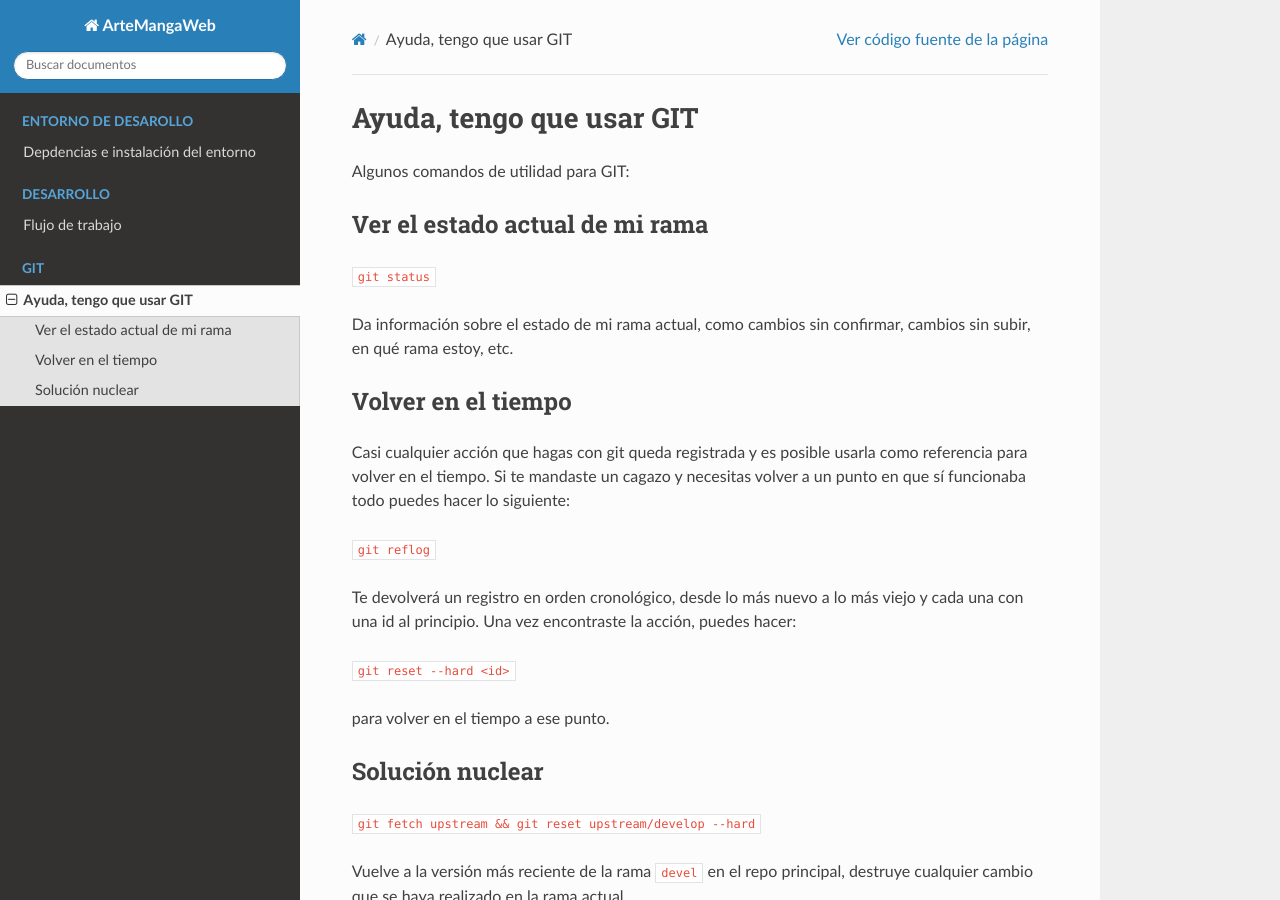
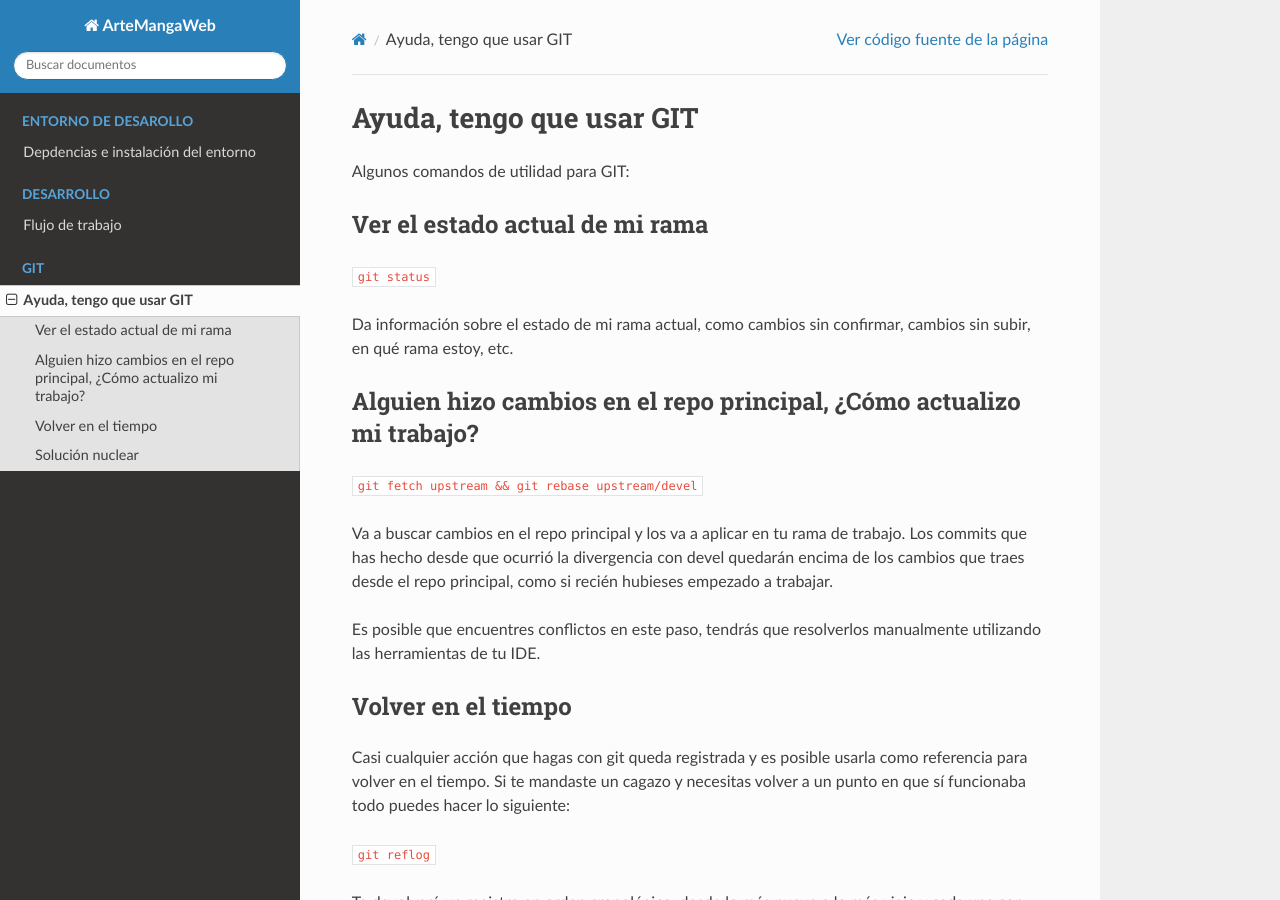
Before and after one commit to kanroot/artemanga, a Sphinx documentation site: the page built from docs/source/git/ayuda.md, in a window 1280 px wide and 900 px high. Built offline with Sphinx 7.4.7 and the Read the Docs theme 2.0.0, drawn with Linux system fonts in a browser that asks for light colours.

Commit message:
docs: agrega guía para actualizar local con cambios del repo principal (#46)

```diff
--- a/docs/source/git/ayuda.md
+++ b/docs/source/git/ayuda.md
@@ -7,6 +7,17 @@ Algunos comandos de utilidad para GIT:
 ``git status``
 
 Da información sobre el estado de mi rama actual, como cambios sin confirmar, cambios sin subir, en qué rama estoy, etc.
+
+## Alguien hizo cambios en el repo principal, ¿Cómo actualizo mi trabajo?
+
+``git fetch upstream && git rebase upstream/devel``
+
+Va a buscar cambios en el repo principal y los va a aplicar en tu rama de trabajo. Los commits que has hecho desde que
+ocurrió la divergencia con devel quedarán encima de los cambios que traes desde el repo principal, como si recién hubieses
+empezado a trabajar.
+
+Es posible que encuentres conflictos en este paso, tendrás que resolverlos manualmente utilizando las herramientas de tu
+IDE.
 
 ## Volver en el tiempo
 
```
